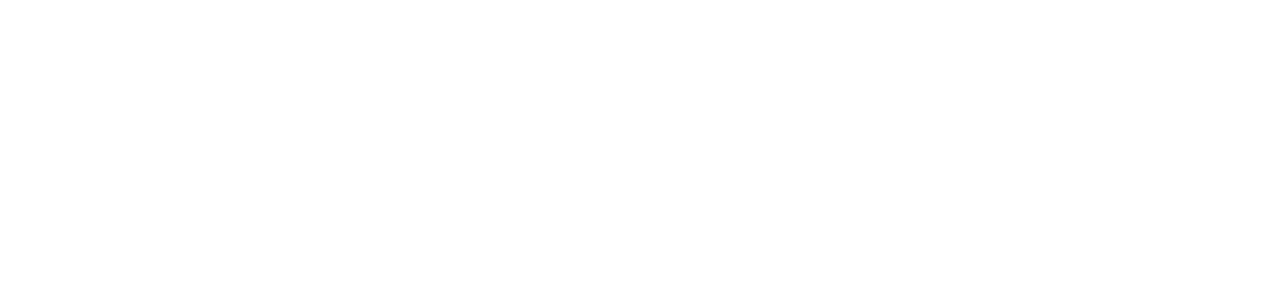
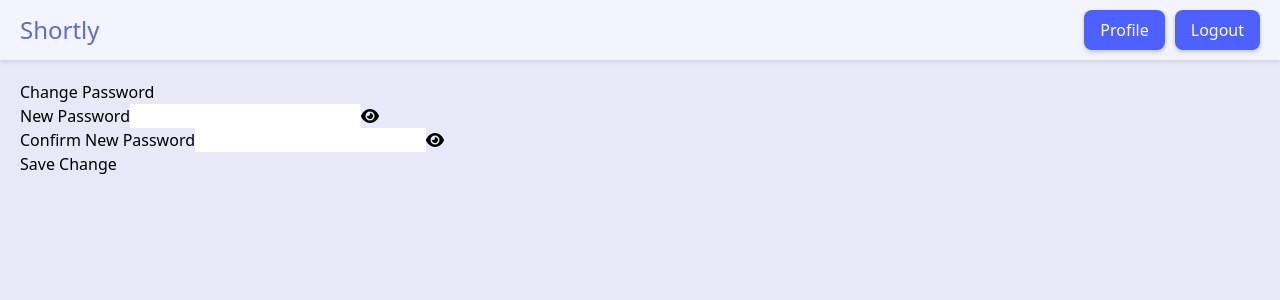
Before and after one commit to divitcr7/COMP-543-Frontend, a React (Create React App) app: page /profile in a window 1280 px wide. Before the commit this address had no page. Shown: the top 300 px of the page. Built offline with nearby package versions, Linux system fonts and the light colour scheme; sample sign-in values are in the browser's storage.

Commit message:
Added rough profile page, cleaned main page

```diff
--- a/src/App.js
+++ b/src/App.js
@@ -9,8 +9,8 @@
 import Home from './screens/Home';
 import Urls from './screens/Urls';
 import Shortened from './screens/Shortened';
-
-
+import AllShortenedURLs from './screens/AllShortenedURLs';
+import Profile from './screens/Profile';
 function App() {
   return (
     <Routes>
@@ -41,6 +41,16 @@
                 <Account />
             </ProtectedRoute>}
         />
+         <Route path="/all-urls" element={
+            <ProtectedRoute>
+                <AllShortenedURLs />
+            </ProtectedRoute>}
+        />
+        <Route path="/profile" element={
+            <ProtectedRoute>
+                <Profile />
+            </ProtectedRoute>}
+        />
       <Route />
       <Route />
     </Routes>
--- a/src/components/CommonButtons.js
+++ b/src/components/CommonButtons.js
@@ -5,23 +5,23 @@
     const navigate = useNavigate();
 
     const handleLogout = async () => {
-        try {
-            const response = await fetch('/logout', {
+        const response = await fetch('http://localhost:8080/api/logout', {
             method: 'POST',
         });
         if (response.ok) {
-                // Clear local storage or any other session identifiers
+            // Delete the session ID cookie
+            document.cookie = 'SESSIONID=; expires=Thu, 01 Jan 1970 00:00:00 UTC; path=/;';
             localStorage.removeItem('isAuthenticated');
             localStorage.removeItem('userId');
-                // Redirect to login page
+            // Handle logout success, redirect to the login page
             navigate('/');
         } else {
-                alert('Logout failed');
+            // Handle logout failure
+            alert('Logout failed')
         }
-        } catch (error) {
-            console.error('Logout error:', error);
-            alert('Logout failed');
-        }
+    };
+    const navigateToProfile = () => {
+        navigate('/profile'); // Replace '/profile' with the path to your profile page
     };
 
     return (
@@ -35,6 +35,19 @@
                 boxShadow: '0 2px 4px rgba(0,0,0,0.1)'
             }}>
                 <div style={{ fontSize: '24px', color: '#5f6bcb' }}>Shortly</div>
+                <div>
+                    <button onClick={navigateToProfile} style={{
+                        backgroundColor: '#4e60ff',
+                        color: 'white',
+                        padding: '8px 16px',
+                        borderRadius: '8px',
+                        border: 'none',
+                        cursor: 'pointer',
+                        marginRight: '10px', // Add space between the buttons
+                        boxShadow: '0 2px 4px rgba(0,0,0,0.2)'
+                    }}>
+                        Profile
+                    </button>
                     <button onClick={handleLogout} style={{
                         backgroundColor: '#4e60ff',
                         color: 'white',
@@ -46,6 +59,7 @@
                     }}>
                         Logout
                     </button>
+                </div>
             </header>
             <main style={{ padding: '20px' }}>
                 {children}
--- a/src/screens/Home.js
+++ b/src/screens/Home.js
@@ -1,12 +1,12 @@
 import React from 'react'
 import Sidebar from '../components/Sidebar'
-
+import Shorten from './Shorten'
 function Home() {
     return (
         <div className = 'flex'>
-          <Sidebar currentPage= 'Home' />
-          Home page
-
+          {/* <Sidebar currentPage= 'Home' />
+          Home page */}
+          <Shorten />
         </div>
       )
 }
--- /dev/null
+++ b/src/screens/Profile.js
@@ -0,0 +1,82 @@
+import React, { useState } from 'react';
+import { useNavigate } from 'react-router-dom';
+import { FontAwesomeIcon } from '@fortawesome/react-fontawesome';
+import { faEye, faEyeSlash } from '@fortawesome/free-solid-svg-icons';
+import WithCommonButtons from '../components/WithCommonButtons';
+function ChangePassword() {
+    const [password, setPassword] = useState('');
+    const [confirmPassword, setConfirmPassword] = useState('');
+    const [showPassword, setShowPassword] = useState(false);
+    const navigate = useNavigate();
+
+    const togglePasswordVisibility = () => {
+        setShowPassword(!showPassword);
+    };
+
+    const handleSubmit = async (e) => {
+        e.preventDefault();
+
+        if (password !== confirmPassword) {
+            alert('Passwords do not match!');
+            return;
+        }
+
+        try {
+            const response = await fetch('http://your-backend-endpoint/api/change-password', {
+                method: 'POST',
+                headers: {
+                    'Content-Type': 'application/json',
+                    // Include other headers as required, for instance, authorization headers
+                },
+                body: JSON.stringify({ password }),
+            });
+
+            if (response.ok) {
+                alert('Password successfully changed!');
+                navigate('/profile'); // Or any other route you want to redirect to
+            } else {
+                alert('Password change failed!');
+            }
+        } catch (error) {
+            console.error('Change password error:', error);
+            alert('An error occurred during the password change process');
+        }
+    };
+
+    return (
+        <div>
+            <h1>Change Password</h1>
+            <form onSubmit={handleSubmit}>
+                <div>
+                    <label>New Password</label>
+                    <input
+                        type={showPassword ? 'text' : 'password'}
+                        value={password}
+                        onChange={(e) => setPassword(e.target.value)}
+                    />
+                    <FontAwesomeIcon
+                        icon={showPassword ? faEyeSlash : faEye}
+                        onClick={togglePasswordVisibility}
+                    />
+                </div>
+                <div>
+                    <label>Confirm New Password</label>
+                    <input
+                        type={showPassword ? 'text' : 'password'}
+                        value={confirmPassword}
+                        onChange={(e) => setConfirmPassword(e.target.value)}
+                    />
+                    <FontAwesomeIcon
+                        icon={showPassword ? faEyeSlash : faEye}
+                        onClick={togglePasswordVisibility}
+                    />
+                </div>
+                <div>
+                    <button type="submit">Save Change</button>
+                </div>
+            </form>
+        </div>
+    );
+}
+
+export default WithCommonButtons(ChangePassword);
--- a/src/screens/Shorten.js
+++ b/src/screens/Shorten.js
@@ -66,7 +66,7 @@
 
     return (
         <div className='bg-[#e7e9f9] w-100vh justify-center items-center'>
-            <div className='w-screen flex justify-center pt-10'>
+            {/* <div className='w-screen flex justify-center pt-10'>
                 <div className='text-red-500 text-3xl' style={{position: 'absolute', left: '20px'}}>
                     Shortly
                 </div>
@@ -75,7 +75,7 @@
                     <Link to='/URLs' className='text-blue-500'> Shortly.com</Link>
                     <span className='text-red-500' style={{position: 'relative', left: '12px'}}> X </span>
                 </button>
-            </div>
+            </div> */}
 
             <div className='w-screen flex items-center justify-center'>
                 <div className='flex-column w-5/12'>
@@ -116,8 +116,16 @@
                             Save
                         </button>
                     </div>
-
-                    <div className='flex justify-around m-10'>
+                    <div className='mt-4 text-center'>
+                        <Link to="/all-urls">
+                            <button
+                                className='text-white bg-[#4e60ff] h-14 rounded-lg px-4 shadow-xl shadow-slate-400'
+                            >
+                                All Shortened URLs
+                            </button>
+                        </Link>
+                    </div>
+                    {/* <div className='flex justify-around m-10'>
                         <button className='text-white bg-[#4e60ff] h-14 rounded-lg w-36 shadow-xl shadow-slate-400'>Go
                             Pro
                         </button>
@@ -126,21 +134,21 @@
                                 className='text-white bg-[#ff4e4e] h-14 rounded-lg w-36 shadow-xl shadow-slate-400'> Login
                             </button>
                         </Link>
-                    </div>
-                    <div className='flex justify-center font-semibold mt-1'>
+                    </div> */}
+                    {/* <div className='flex justify-center font-semibold mt-1'>
                         <button
                             onClick={handleLogout}
                             className='text-white bg-[#4e60ff] h-14 rounded-lg px-4 shadow-xl shadow-slate-400'
                         >
                             Log Out
                         </button>
-                    </div>
+                    </div> */}
 
-                    <div className='mt-20 flex justify-items-start w-80'>
+                    {/* <div className='mt-20 flex justify-items-start w-80'>
                         <div className='font-semibold text-lg'> Shortened URLs</div>
-                    </div>
+                    </div> */}
 
-                    <div className='bg-[#e7e9f9]'>
+                    {/* <div className='bg-[#e7e9f9]'>
                         <div className='w-full bg-[#f3f4ff] mt-10 h-16 rounded-lg flex items-center justify-between'>
                             <a className='w-3/12 text-center text-blue-600' href='shortly/73es3g'> shortly/73es3g </a>
                             <div
@@ -172,7 +180,7 @@
                             </div>
                             <div className='w-1/12'> X</div>
                         </div>
-                    </div>
+                    </div> */}
 
 
                 </div>
```
Also changed, not shown: src/screens/AllShortenedURLs.js (added). Lines whose indentation alone changed are shown as unchanged.
